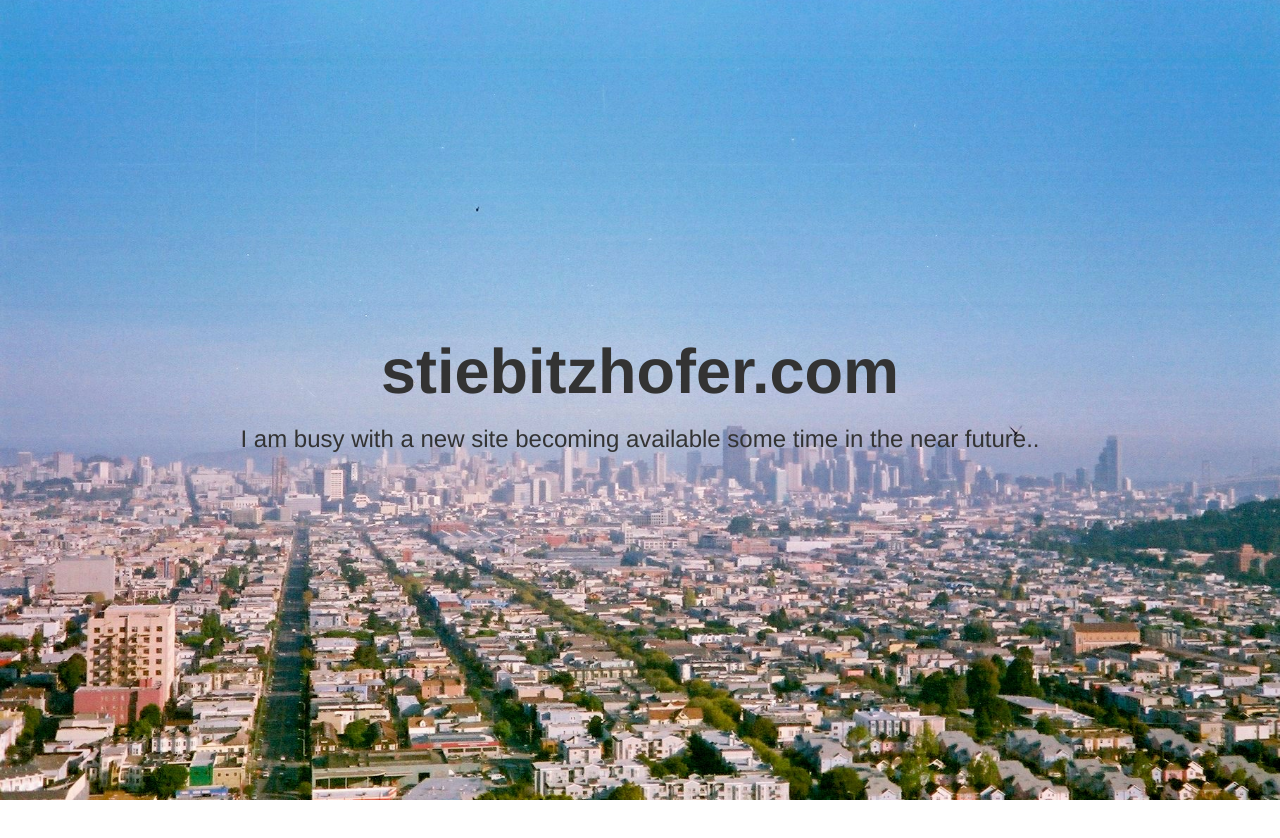
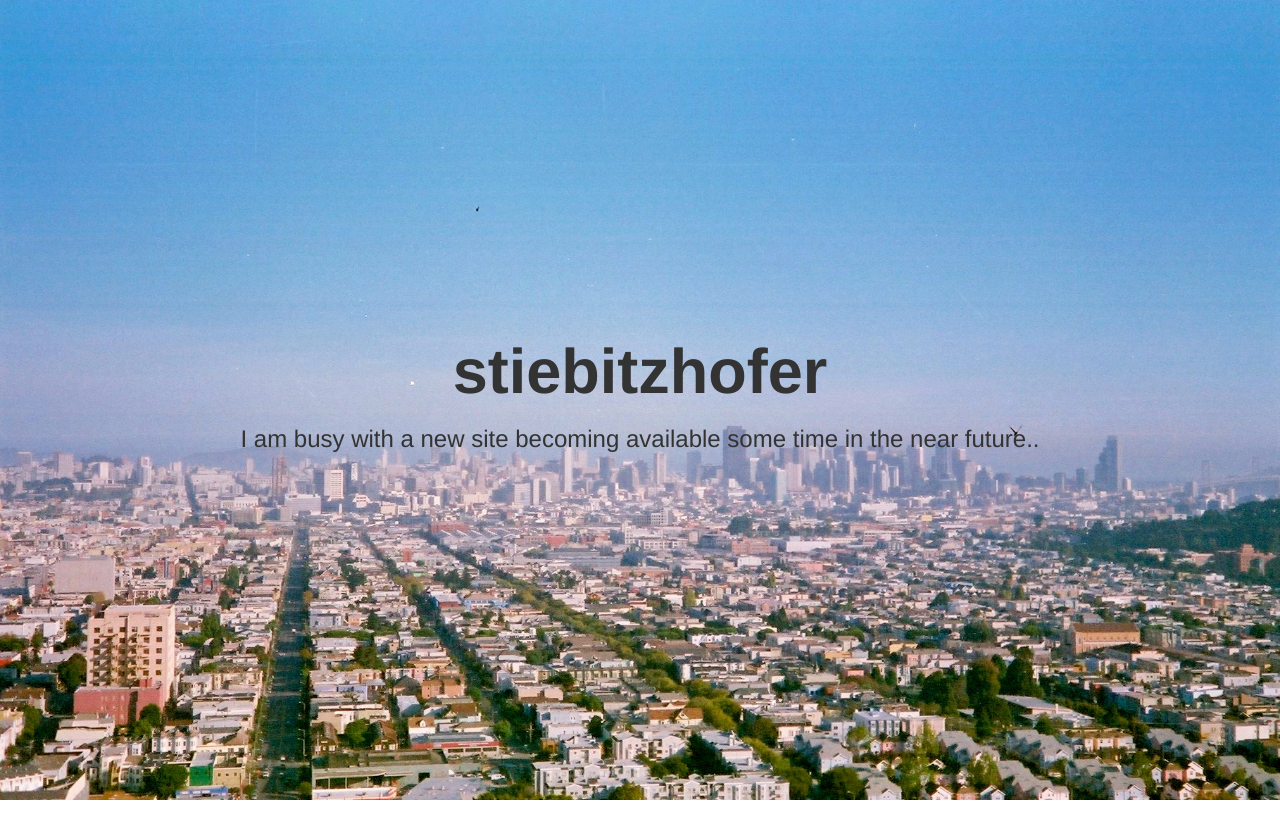
Before and after one commit to stiebitzhofer/stiebitzhofer, a plain HTML site: page index.html in a window 1280 px wide. Drawn offline with Linux system fonts and the light colour scheme.

Commit message:
Remove .com from headline.

```diff
--- a/index.html
+++ b/index.html
@@ -43,7 +43,7 @@
     <!-- Full Page Image Header Area -->
     <div id="top" class="header">
         <div class="vert-text">
-            <h1>stiebitzhofer.com</h1>
+            <h1>stiebitzhofer</h1>
             <h3>
                 I am busy with a new site becoming available some time in the near future..
             </h3>
```
